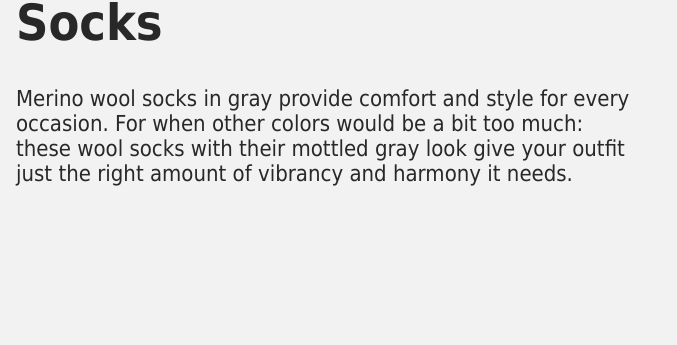
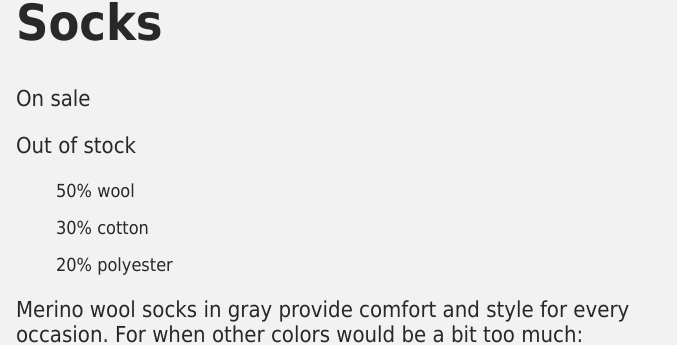
Before and after one commit to dan-laskowski/vue-product-selector, a Vue app: page / in a window 1280 px wide. Shown: the part 501-846 px from the top of the page, without its empty margins (0-677 px from the left). Before the commit the page ends 800 px from the top, so only its background shows below. Built offline with nearby package versions, Linux system fonts and the light colour scheme.

Commit message:
add product details

```diff
--- a/src/components/Product.vue
+++ b/src/components/Product.vue
@@ -2,10 +2,17 @@
   <div class="product-display">
     <div class="product-contain">
       <div class="product-image">
-        <img v-bind:src="image" alt="" />
+        <img :src="image" :alt="description" />
       </div>
       <div class="product-info">
         <h1>{{ product }}</h1>
+        <p v-if="onSale">On sale</p>
+        <p v-if="inventory > 10">In Stock</p>
+        <p v-else-if="inventory <= 10 && inventory > 0">Almost Sold!</p>
+        <p v-else>Out of stock</p>
+        <ul v-for="detail in details" :key="detail">
+          <li>{{ detail }}</li>
+        </ul>
         <p>{{ description }}</p>
       </div>
     </div>
@@ -21,6 +28,9 @@ export default {
       description:
         'Merino wool socks in gray provide comfort and style for every occasion. For when other colors would be a bit too much: these wool socks with their mottled gray look give your outfit just the right amount of vibrancy and harmony it needs.',
       image: '../assets/socks_green.jpg',
+      inventory: 0,
+      onSale: true,
+      details: ['50% wool', '30% cotton', '20% polyester'],
     };
   },
 };
```
